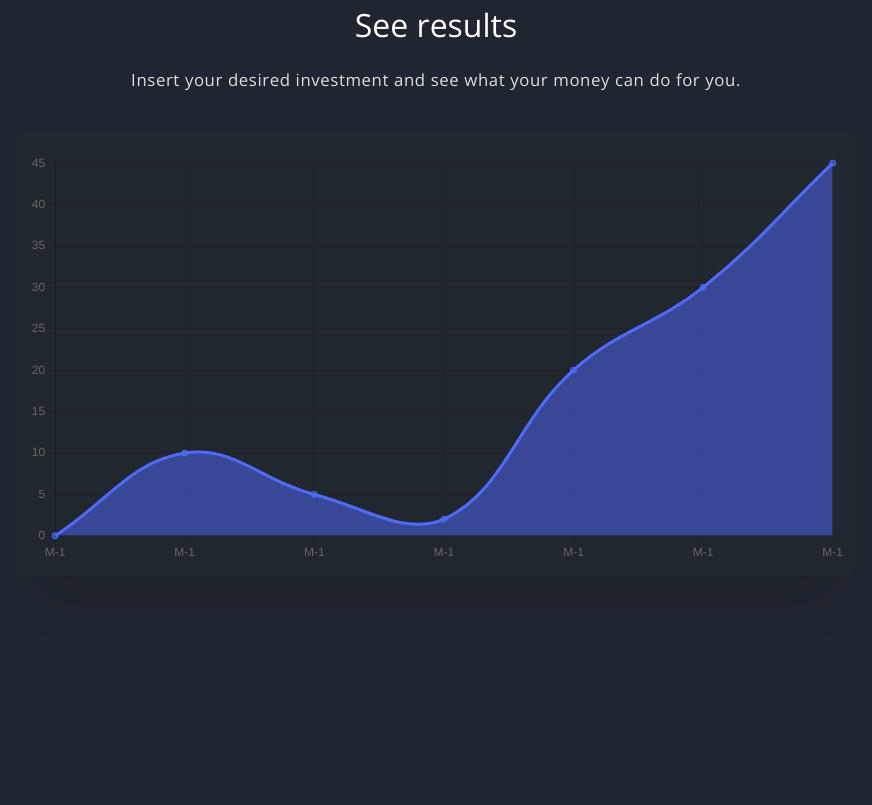
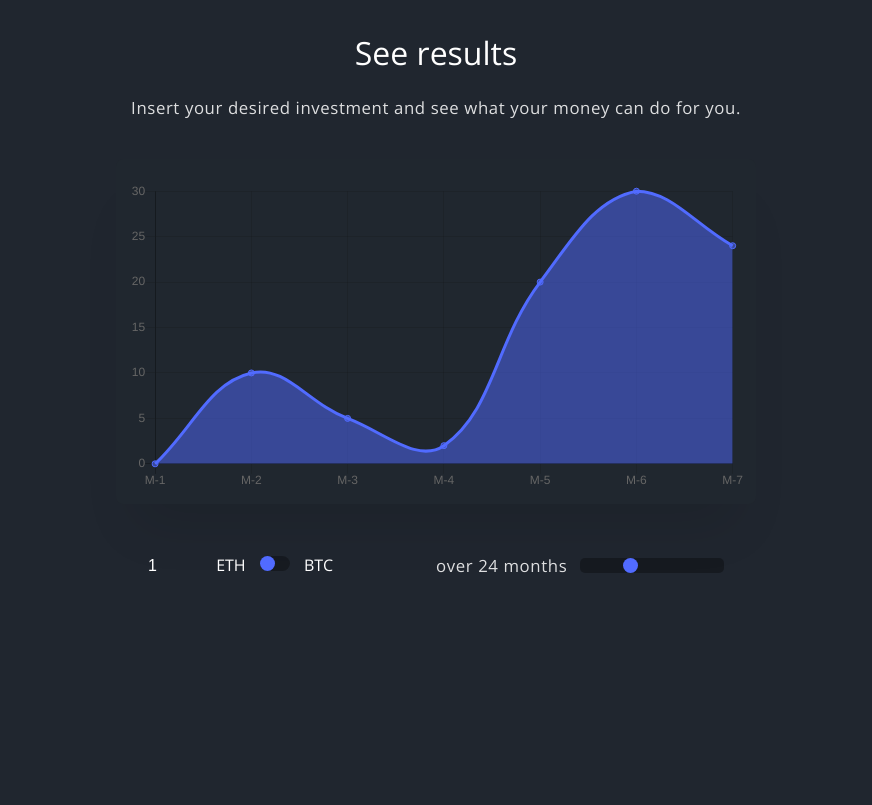
Before and after one commit to lukeberetta/bitswiss, a website: page docs/index.html in a window 1280 px wide. Shown: the part 1775-2580 px from the top of the page, without its empty margins (204-1076 px from the left). Drawn offline with nearby package versions, Linux system fonts and the light colour scheme.

Commit message:
widget logic

```diff
--- a/docs/index.html
+++ b/docs/index.html
@@ -111,6 +111,26 @@
         <br>
         <p>Insert your desired investment and <span>see what your money</span> can do for you.</p>
         <canvas id="widget" class="card"></canvas>
+        <div class="row col-mobile">
+          <div class="mg-bot-mobile" id="input">
+            <form action="">
+              <input onclick="updateWidget()" id="deposit" class="reset-fonts" type="number" style="border:none; background:none"
+                name="quantity" min="1" max="100" value="1">
+              ETH
+              <!-- Rounded switch -->
+              <label class="switch">
+                <input id="type" type="checkbox" onclick="updateWidget()">
+                <span class="slider2 round"></span>
+              </label>
+              BTC
+            </form>
+          </div>
+          <div class="slider-container col-mobile">
+            <p>over <span id="months"></span> months</p>
+            <input onmouseup="updateWidget()" ontouchend="updateWidget()" type="range" min="6" max="60" value="24"
+              class="slider mg-top-mobile" id="myRange">
+          </div>
+        </div>
       </div>
     </section>
 
--- a/docs/src/js/main.js
+++ b/docs/src/js/main.js
@@ -1,5 +1,4 @@
 // Menu
-
 let isOpen = false;
 
 function toggleMenu() {
@@ -23,43 +22,45 @@ function toggleMenu() {
   hero.classList.toggle("grow");
   heroGradient.classList.toggle("dark");
   // }, timeoutB);
-
-  // disableScroll();
 }
 
-function disableScroll() {
-  if (!isOpen) {
-    isOpen = true;
-    document.ontouchmove = function(e) {
-      e.preventDefault();
-    };
-  } else {
-    isOpen = false;
-    document.ontouchmove = function(e) {
-      return true;
-    };
-  }
+// Widget Config
+let slider = document.getElementById("myRange");
+let months = document.getElementById("months");
+let deposit = document.getElementById("deposit");
+let isChecked = document.getElementById("type");
+
+months.innerHTML = slider.value;
+slider.oninput = function() {
+  months.innerHTML = this.value;
+};
+
+// Update Chart
+function updateWidget() {
+  // return 3.62 for ETH or 6.11 for BTC
+  let yeild = (!isChecked.checked) ? 3.62 : 6.11;
+  // Test data
+  chart.data.datasets[0].data[6] = months.innerHTML * deposit.value + yeild;
+  // Update
+  chart.update();
 }
 
 // Chart.js
-
 let ctx = document.getElementById('widget').getContext('2d');
 let chart = new Chart(ctx, {
 
   // The type of chart
   type: 'line',
-
   // The dataset
   data: {
-    labels: ["M-1", "M-1", "M-1", "M-1", "M-1", "M-1", "M-1"],
+    labels: ["M-1", "M-2", "M-3", "M-4", "M-5", "M-6", "M-7"],
     datasets: [{
       label: false,
       backgroundColor: '#516bff80',
       borderColor: '#516bff',
-      data: [0, 10, 5, 2, 20, 30, 45],
+      data: [0, 10, 5, 2, 20, 30, months.innerHTML],
     }]
   },
-
   // Configuration
   options: {
     legend: {
--- a/docs/src/scss/style.scss
+++ b/docs/src/scss/style.scss
@@ -7,6 +7,11 @@
 * {
   margin: 0;
   padding: 0;
+}
+
+textarea:focus,
+input:focus {
+  outline: none;
 }
 
 body {
@@ -99,6 +104,11 @@ footer {
     padding-left: 25px;
   }
 
+  .icon {
+    opacity: .7;
+    transform: scale(.8);
+  }
+
   #footer-top {
     display: flex;
     justify-content: space-between;
@@ -151,13 +161,65 @@ section {
   #widget {
     margin: 40px 0;
     padding: 25px 10px 10px 10px;
-    z-index: 1;
-    width: 800px;
-    height: 400px;
+
+    width: 600px;
+    height: 100px;
     background-color: $colour-background-light;
+  }
+
+  .row {
+    width: 90%;
+    justify-content: space-between;
+    padding: 10px;
   }
 }
 
+.slider-container {
+  width: 50%;
+  display: flex;
+  align-items: center;
+  justify-content: space-between;
+  z-index: 100;
+}
+
+.slider {
+  -webkit-appearance: none;
+  width: 50%;
+  height: 15px;
+  border-radius: 5px;
+  background: #00000050;
+  outline: none;
+  opacity: 1;
+  -webkit-transition: .2s;
+  transition: opacity .2s;
+}
+
+.slider:hover {
+  opacity: .8;
+}
+
+.slider::-webkit-slider-thumb {
+  -webkit-appearance: none;
+  appearance: none;
+  width: 15px;
+  height: 15px;
+  border-radius: 15px;
+  background: #516bff;
+  cursor: pointer;
+}
+
+.slider::-moz-range-thumb {
+  width: 25px;
+  height: 25px;
+  border-radius: 50%;
+  background: #516bff;
+  cursor: pointer;
+}
+
+.reset-fonts {
+  color: white;
+  font-size: 16px;
+}
 
 #risk {
   justify-content: space-between;
@@ -165,6 +227,66 @@ section {
 
 #personal {
   justify-content: space-between;
+}
+
+//
+
+/* The switch - the box around the slider */
+.switch {
+  position: relative;
+  display: inline-block;
+  width: 30px;
+  height: 15px;
+  margin: 0 10px;
+}
+
+/* Hide default HTML checkbox */
+.switch input {
+  display: none;
+}
+
+/* The slider */
+.slider2 {
+  position: absolute;
+  cursor: pointer;
+  top: 0;
+  left: 0;
+  right: 0;
+  bottom: 0;
+  background-color: #00000050;
+  -webkit-transition: .4s;
+  transition: .4s;
+}
+
+.slider2:before {
+  position: absolute;
+  content: "";
+  height: 15px;
+  width: 15px;
+  left: 0px;
+  bottom: 0px;
+  background-color: #516bff;
+  -webkit-transition: .4s;
+  transition: .4s;
+}
+
+input:checked+.slider2 {
+  background-color: #00000050;
+}
+
+input:checked+.slider2:before {
+  -webkit-transform: translateX(15px);
+  -ms-transform: translateX(15px);
+  transform: translateX(15px);
+}
+
+/* Rounded sliders */
+.slider2.round {
+  border-radius: 34px;
+}
+
+.slider2.round:before {
+  border-radius: 50%;
 }
 
 // Classes
@@ -475,6 +597,11 @@ footer {
     justify-content: center;
   }
 
+  .col-mobile {
+    flex-direction: column;
+    align-items: center;
+  }
+
   #copy {
     transform: scale(.8);
     opacity: .5;
@@ -508,4 +635,12 @@ footer {
     background-color: $colour-background-light;
   }
 
+  .mg-top-mobile {
+    margin-top: 24px;
+  }
+
+  .mg-bot-mobile {
+    margin-bottom: 24px;
+  }
+
 }
```
Also changed, not shown: docs/src/css/style.css.
